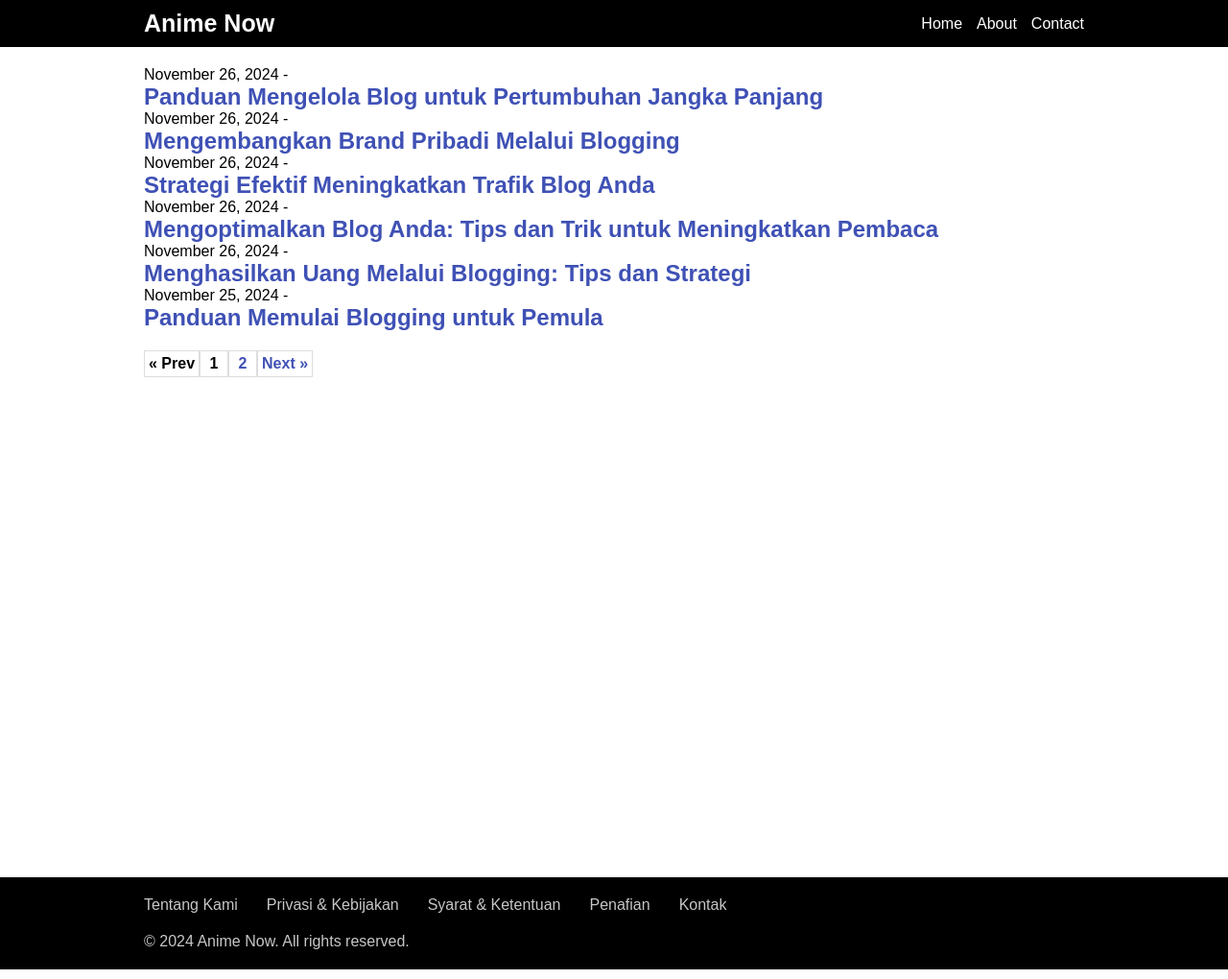
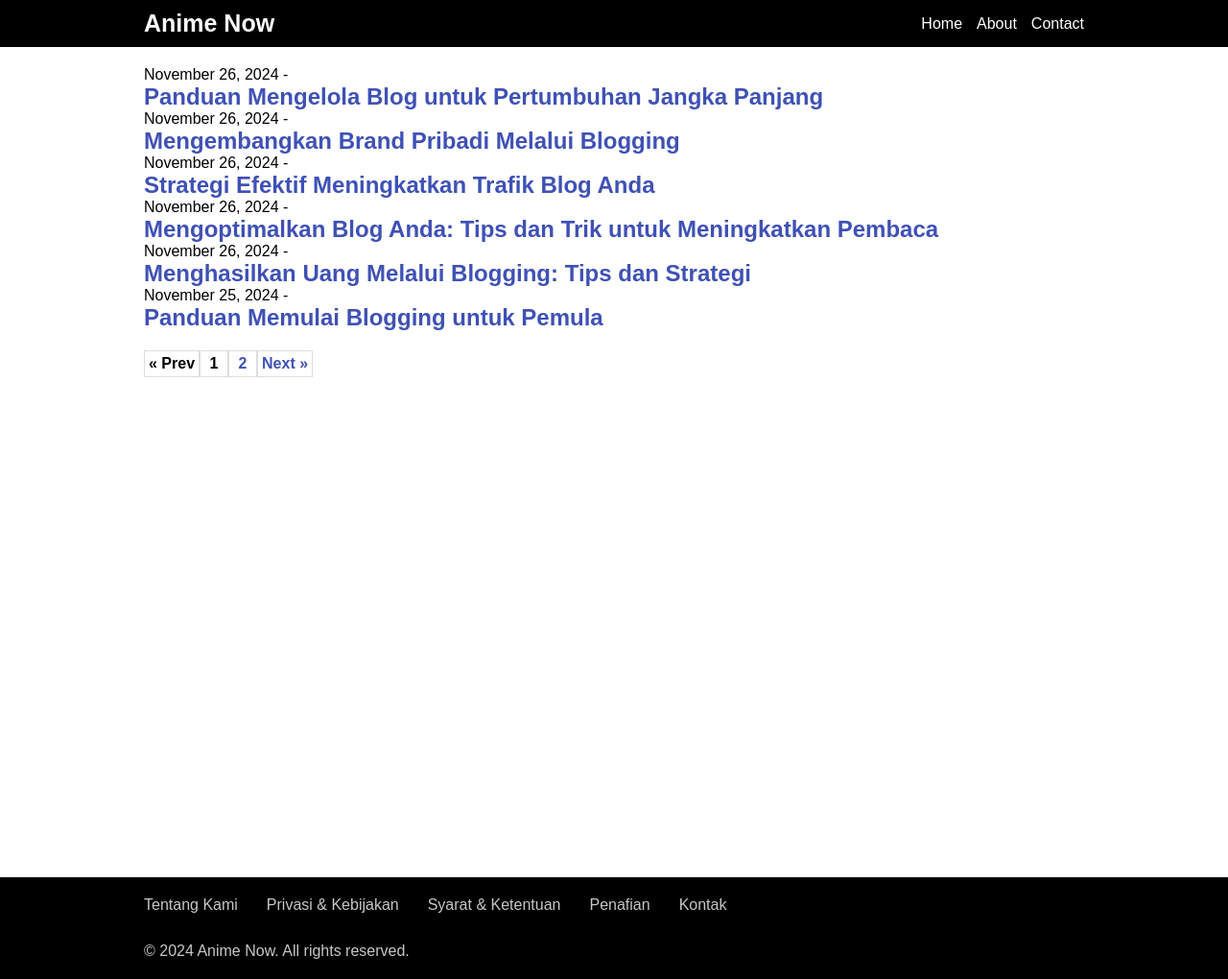
Before and after one commit to insanmuliadi90/jekyll-blog, a Jekyll site: the page built from index.markdown, in a window 1280 px wide. Shown: the whole page at 96% size. Built offline with Jekyll 4.4.1, drawn with Linux system fonts in a browser that asks for light colours; the list of posts is cut into pages by our own code.

Commit message:
update style

```diff
--- a/_includes/css.html
+++ b/_includes/css.html
@@ -35,6 +35,7 @@ body{font-family:arial,roboto,san-serif;font-size: 16px;}
 .footerarea{background:#000;padding:20px 0;color:#c7c7c7}
 .f-sitelinks{display:flex;flex-wrap:wrap;align-items:center;margin-bottom:20px}
 .f-sitelinks li a{color:currentColor}
+.f-sitelinks li{margin-bottom:10px}
 .f-sitelinks li:not(:last-child){margin-right:30px}
 /* toc */
 .section-nav{background-color:#fff;margin:0 0 20px!important;padding:10px 30px;border:1px solid #e8e8e8;border-radius:3px;max-width:300px;list-style:disc}
```
